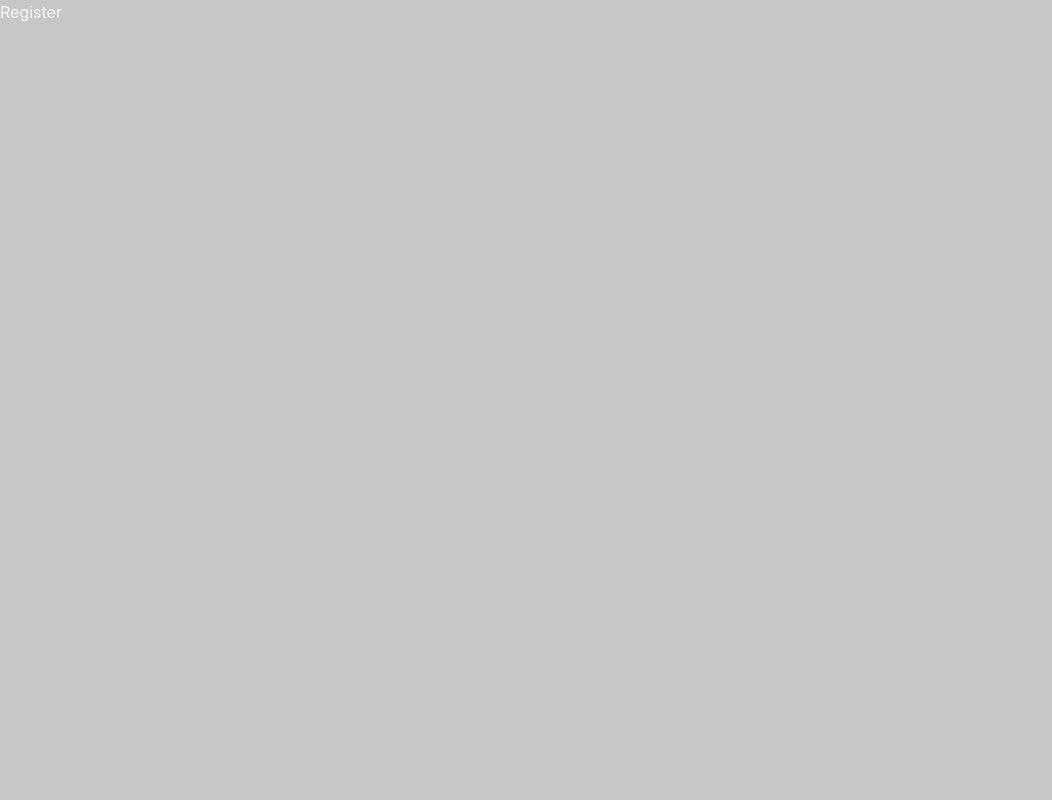
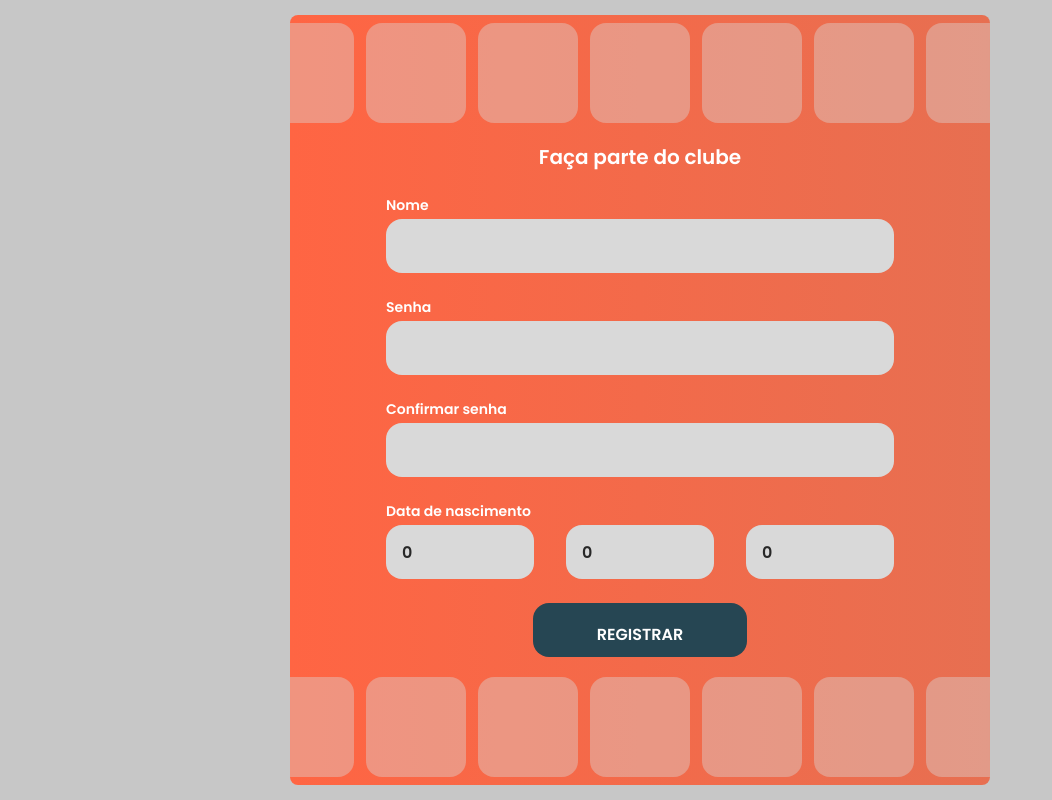
Before and after one commit to jorgeallende/cineclub-front, a React (Vite) app: page /register in a window 1280 px wide. Shown: the whole page, without its empty margins (0-1052 px from the left). Built offline with nearby package versions, Linux system fonts and the light colour scheme.

Commit message:
Register page

```diff
--- a/src/index.css
+++ b/src/index.css
@@ -1,6 +1,14 @@
 @tailwind base;
 @tailwind components;
 @tailwind utilities;
+
+@layer base {
+  input[type="number"]::-webkit-inner-spin-button,
+  input[type="number"]::-webkit-outer-spin-button {
+    -webkit-appearance: none;
+    margin: 0;
+  }
+}
 
 :root {
   font-family: Inter, system-ui, Avenir, Helvetica, Arial, sans-serif;
--- a/src/pages/Register.tsx
+++ b/src/pages/Register.tsx
@@ -1,7 +1,188 @@
-import React from "react";
+import React, { useState } from 'react'
+
+type RegisterInputProps = {
+  label: string
+} & React.InputHTMLAttributes<HTMLInputElement> &
+  (
+    | {
+        variant?: 'birthday'
+        day: number
+        month: number
+        year: number
+        dayCallback: (day: number) => void
+        monthCallback: (month: number) => void
+        yearCallback: (year: number) => void
+      }
+    | {
+        variant?: 'default'
+        inputValue: string
+        inputCallback: (value: string) => void
+      }
+  )
 
 const Register = () => {
-  return <div>Register</div>;
-};
+  const [name, setName] = useState('')
+  const [password, setPassword] = useState('')
+  const [passwordConfirmation, setPasswordConfirmation] = useState('')
+  const [day, setDay] = useState(0)
+  const [month, setMonth] = useState(0)
+  const [year, setYear] = useState(0)
 
-export default Register;
+  return (
+    <div className="bg-system-white flex h-screen items-center justify-center">
+      <div className="rounded-lg py-32 overflow-hidden relative bg-gradient-to-r from-system-orange to-system-orange-light min-h-[70vh] w-[700px] px-24 flex flex-col gap-6 items-center">
+        <div className="absolute top-2 flex gap-3">
+          <div className="bg-[#D9D9D9] opacity-40 h-[100px] aspect-square rounded-2xl"></div>
+          <div className="bg-[#D9D9D9] opacity-40 h-[100px] aspect-square rounded-2xl"></div>
+          <div className="bg-[#D9D9D9] opacity-40 h-[100px] aspect-square rounded-2xl"></div>
+          <div className="bg-[#D9D9D9] opacity-40 h-[100px] aspect-square rounded-2xl"></div>
+          <div className="bg-[#D9D9D9] opacity-40 h-[100px] aspect-square rounded-2xl"></div>
+          <div className="bg-[#D9D9D9] opacity-40 h-[100px] aspect-square rounded-2xl"></div>
+          <div className="bg-[#D9D9D9] opacity-40 h-[100px] aspect-square rounded-2xl"></div>
+        </div>
+
+        {/*  */}
+        <h1 className="text-white font-title font-semibold text-xl">
+          Faça parte do clube
+        </h1>
+        <RegisterInput
+          inputValue={name}
+          inputCallback={setName}
+          label="Nome"
+          type="text"
+        />
+        <RegisterInput
+          inputValue={password}
+          inputCallback={setPassword}
+          label="Senha"
+          type="password"
+        />
+        <RegisterInput
+          inputValue={passwordConfirmation}
+          inputCallback={setPasswordConfirmation}
+          label="Confirmar senha"
+          type="password"
+        />
+        <RegisterInput
+          day={day}
+          month={month}
+          year={year}
+          dayCallback={setDay}
+          monthCallback={setMonth}
+          yearCallback={setYear}
+          label="Data de nascimento"
+          type="number"
+          variant="birthday"
+        />
+        <button
+          onClick={() => {
+            console.log(day)
+            console.log(month)
+            console.log(year)
+          }}
+          className="bg-system-blue px-16 py-5 h-[54px] rounded-2xl text-white font-title font-semibold"
+        >
+          REGISTRAR
+        </button>
+        {/*  */}
+
+        <div className="absolute bottom-2 group flex gap-3">
+          <div className="bg-[#D9D9D9] opacity-40 group-hover:opacity-60 transition-opacity duration-300 h-[100px] aspect-square rounded-2xl"></div>
+          <div className="bg-[#D9D9D9] opacity-40 group-hover:opacity-60 transition-opacity duration-300 h-[100px] aspect-square rounded-2xl"></div>
+          <div className="bg-[#D9D9D9] opacity-40 group-hover:opacity-60 transition-opacity duration-300 h-[100px] aspect-square rounded-2xl"></div>
+          <div className="bg-[#D9D9D9] opacity-40 group-hover:opacity-60 transition-opacity duration-300 h-[100px] aspect-square rounded-2xl"></div>
+          <div className="bg-[#D9D9D9] opacity-40 group-hover:opacity-60 transition-opacity duration-300 h-[100px] aspect-square rounded-2xl"></div>
+          <div className="bg-[#D9D9D9] opacity-40 group-hover:opacity-60 transition-opacity duration-300 h-[100px] aspect-square rounded-2xl"></div>
+          <div className="bg-[#D9D9D9] opacity-40 group-hover:opacity-60 transition-opacity duration-300 h-[100px] aspect-square rounded-2xl"></div>
+        </div>
+      </div>
+    </div>
+  )
+}
+
+const RegisterInput = (props: RegisterInputProps) => {
+  return (
+    <div className="flex flex-col gap-1 w-full">
+      <label className="text-white font-title text-sm font-semibold">
+        {props.label}
+      </label>
+      {!props.variant && (
+        <input
+          type={props.type}
+          name=""
+          id=""
+          className="h-[54px] bg-system-white-light rounded-2xl w-full text-system-black px-4 font-title font-semibold"
+        />
+      )}
+      {props.variant === 'birthday' && (
+        <div className="flex justify-between gap-8">
+          <input
+            placeholder="Dia"
+            type={props.type}
+            name=""
+            value={props.day}
+            onChange={e => {
+              const input = e.target as HTMLInputElement
+              if (input.value.length > 2) {
+                if (props.variant === 'birthday') {
+                  props.dayCallback(parseInt(input.value.slice(0, 2)))
+                  input.value = input.value.slice(0, 2)
+                }
+              } else {
+                if (props.variant === 'birthday') {
+                  props.dayCallback(parseInt(input.value))
+                }
+              }
+            }}
+            id=""
+            className="h-[54px] bg-system-white-light rounded-2xl w-full text-system-black px-4 font-title font-semibold"
+          />
+          <input
+            placeholder="Mês"
+            type={props.type}
+            value={props.month}
+            onChange={e => {
+              const input = e.target as HTMLInputElement
+              if (input.value.length > 2) {
+                if (props.variant === 'birthday') {
+                  props.monthCallback(parseInt(input.value.slice(0, 2)))
+                  input.value = input.value.slice(0, 2)
+                }
+              } else {
+                if (props.variant === 'birthday') {
+                  props.monthCallback(parseInt(input.value))
+                }
+              }
+            }}
+            name=""
+            id=""
+            className="h-[54px] bg-system-white-light rounded-2xl w-full text-system-black px-4 font-title font-semibold"
+          />
+          <input
+            placeholder="Ano"
+            type={props.type}
+            value={props.year}
+            onChange={e => {
+              const input = e.target as HTMLInputElement
+              if (input.value.length > 4) {
+                if (props.variant === 'birthday') {
+                  props.yearCallback(parseInt(input.value.slice(0, 4)))
+                  input.value = input.value.slice(0, 4)
+                }
+              } else {
+                if (props.variant === 'birthday') {
+                  props.yearCallback(parseInt(input.value))
+                }
+              }
+            }}
+            name=""
+            id=""
+            className="h-[54px] bg-system-white-light rounded-2xl w-full text-system-black px-4 font-title font-semibold"
+          />
+        </div>
+      )}
+    </div>
+  )
+}
+
+export default Register
--- a/tailwind.config.js
+++ b/tailwind.config.js
@@ -5,10 +5,12 @@ export default {
     extend: {
       colors: {
         "system-white": "#C7C7C7",
+        "system-white-light": "#D9D9D9",
         "system-black": "#282828",
         "system-orange": "#FF6543",
         "system-orange-light": "#E76F51",
-        "system-blue": "#264653"
+        "system-blue": "#264653",
+        "system-orange-gradient": "linear-gradient(90deg, #E76F51 0%, #9D351B 99.99%, #E76F51 100%)"
       },
       fontFamily: {
         "system": ["Inter", "sans-serif"],
```
Also changed, not shown: src/pages/LandingPage.tsx (+9 -9 lines), 1 other file (tests, documents, lock files or other folders).
